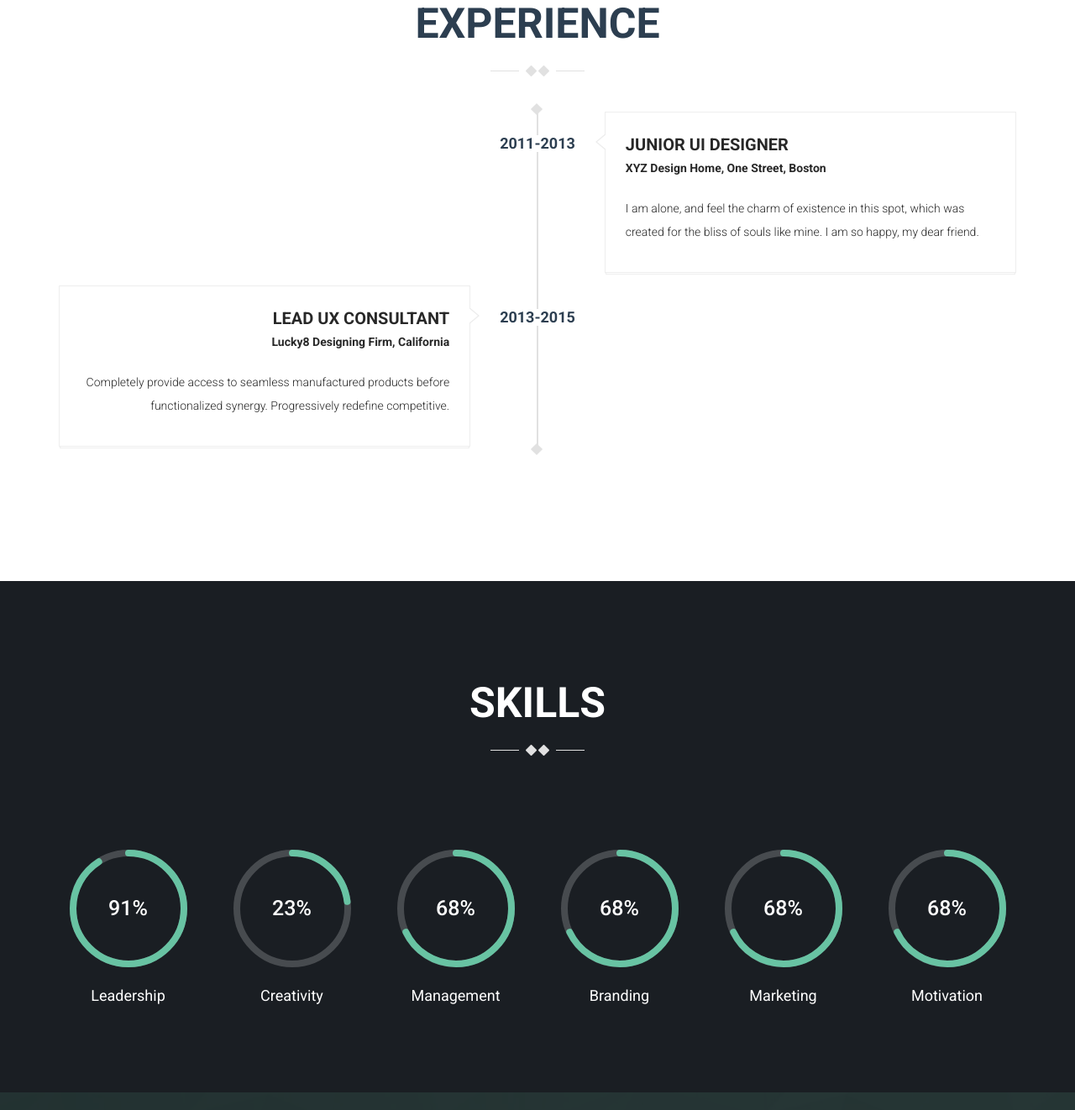
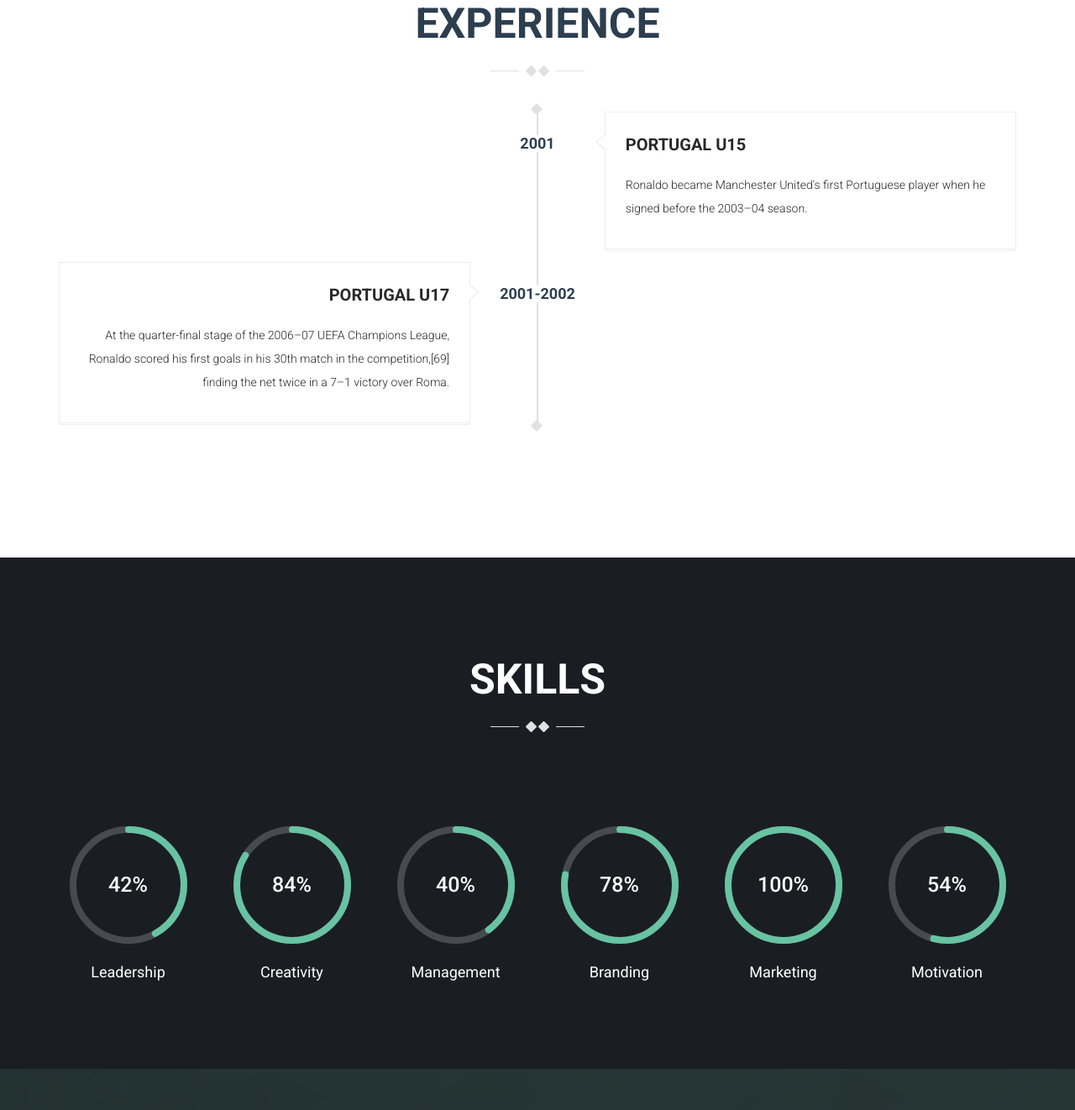
Before and after one commit to artjitt9611/2020M4_02_2, a plain HTML site: page mod-iamx/index.html in a window 1280 px wide. Shown: the part 1278-2600 px from the top of the page at 84% size. Drawn offline with Linux system fonts and the light colour scheme; some packages are replaced by stand-ins of ours; a script that the page names is missing.

Commit message:
Edit info
info

```diff
--- a/mod-iamx/index.html
+++ b/mod-iamx/index.html
@@ -106,18 +106,18 @@
                         <ul class="timeline">
                             <li class="timeline-inverted">
                                 <div class="posted-date">
-                                  <span class="month">2011-2013</span>
+                                  <span class="month">2001	</span>
                                 </div><!-- /posted-date -->
 
                                 <div class="timeline-panel wow fadeInUp">
                                     <div class="timeline-content">
                                         <div class="timeline-heading">
-                                            <h3>Junior ui designer</h3>
-                                            <span>XYZ Design Home, One Street, Boston</span>
+                                            <h3>Portugal U15</h3>
+                                            <span></span>
                                         </div><!-- /timeline-heading -->
 
                                         <div class="timeline-body">
-                                            <p>I am alone, and feel the charm of existence in this spot, which was created for the bliss of souls like mine. I am so happy, my dear friend.</p>
+                                            <p>Ronaldo became Manchester United's first Portuguese player when he signed before the 2003–04 season.</p>
                                         </div><!-- /timeline-body -->
                                     </div> <!-- /timeline-content -->
                                 </div> <!-- /timeline-panel -->
@@ -125,18 +125,18 @@
 
                             <li>
                                 <div class="posted-date">
-                                  <span class="month">2013-2015</span>
+                                  <span class="month">2001-2002</span>
                                 </div><!-- /posted-date -->
 
                                 <div class="timeline-panel wow fadeInUp">
                                     <div class="timeline-content">
                                         <div class="timeline-heading">
-                                            <h3>Lead UX Consultant</h3>
-                                            <span>Lucky8 Designing Firm, California</span>
+                                            <h3>Portugal U17</h3>
+                                            <span></span>
                                         </div><!-- /timeline-heading -->
 
                                         <div class="timeline-body">
-                                            <p>Completely provide access to seamless manufactured products before functionalized synergy. Progressively redefine competitive.</p>
+                                            <p>At the quarter-final stage of the 2006–07 UEFA Champions League, Ronaldo scored his first goals in his 30th match in the competition,[69] finding the net twice in a 7–1 victory over Roma.</p>
                                         </div><!-- /timeline-body -->
                                     </div> <!-- /timeline-content -->
                                 </div><!-- /timeline-panel -->
@@ -156,7 +156,7 @@
 
         <div class="row more-skill text-center">
           <div class="col-xs-12 col-sm-4 col-md-2">
-              <div class="chart" data-percent="91" data-color="e74c3c">
+              <div class="chart" data-percent="42" data-color="e74c3c">
                     <span class="percent"></span>
                     <div class="chart-text">
                       <span>leadership</span>
@@ -164,7 +164,7 @@
                 </div>
             </div>
             <div class="col-xs-12 col-sm-4 col-md-2">
-              <div class="chart" data-percent="23" data-color="2ecc71">
+              <div class="chart" data-percent="84" data-color="2ecc71">
                     <span class="percent"></span>
                     <div class="chart-text">
                       <span>Creativity</span>
@@ -172,7 +172,7 @@
                 </div>
             </div>
             <div class="col-xs-12 col-sm-4 col-md-2">
-              <div class="chart" data-percent="68" data-color="3498db">
+              <div class="chart" data-percent="40" data-color="3498db">
                     <span class="percent"></span>
                     <div class="chart-text">
                       <span>Management</span>
@@ -180,7 +180,7 @@
                 </div>
             </div>
             <div class="col-xs-12 col-sm-4 col-md-2">
-              <div class="chart" data-percent="68" data-color="3498db">
+              <div class="chart" data-percent="78" data-color="3498db">
                     <span class="percent"></span>
                     <div class="chart-text">
                       <span>Branding</span>
@@ -188,7 +188,7 @@
                 </div>
             </div>
             <div class="col-xs-12 col-sm-4 col-md-2">
-              <div class="chart" data-percent="68" data-color="3498db">
+              <div class="chart" data-percent="100" data-color="3498db">
                     <span class="percent"></span>
                     <div class="chart-text">
                       <span>Marketing</span>
@@ -196,7 +196,7 @@
                 </div>
             </div>
             <div class="col-xs-12 col-sm-4 col-md-2">
-              <div class="chart" data-percent="68" data-color="3498db">
+              <div class="chart" data-percent="54" data-color="3498db">
                     <span class="percent"></span>
                     <div class="chart-text">
                       <span>Motivation</span>
```
